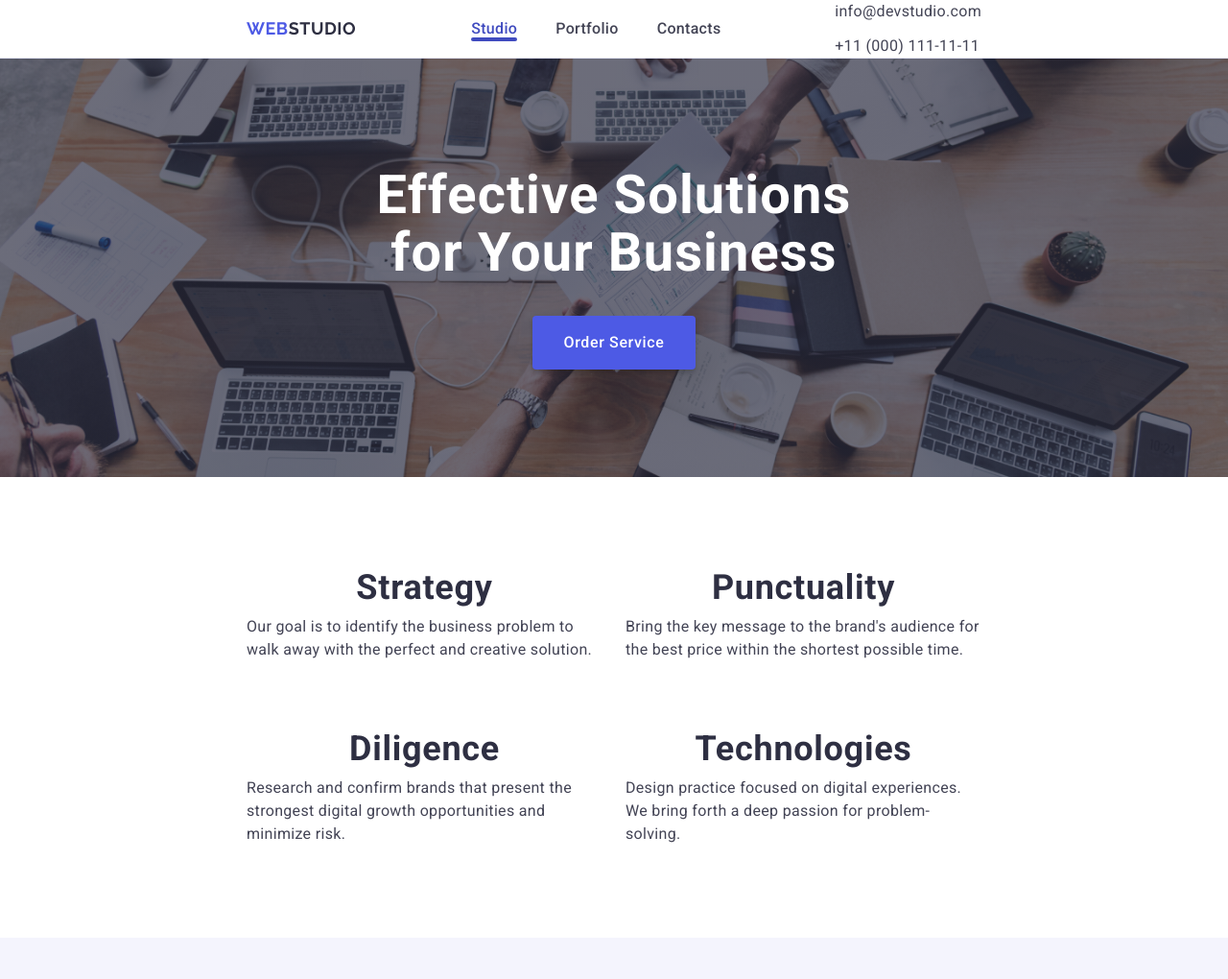
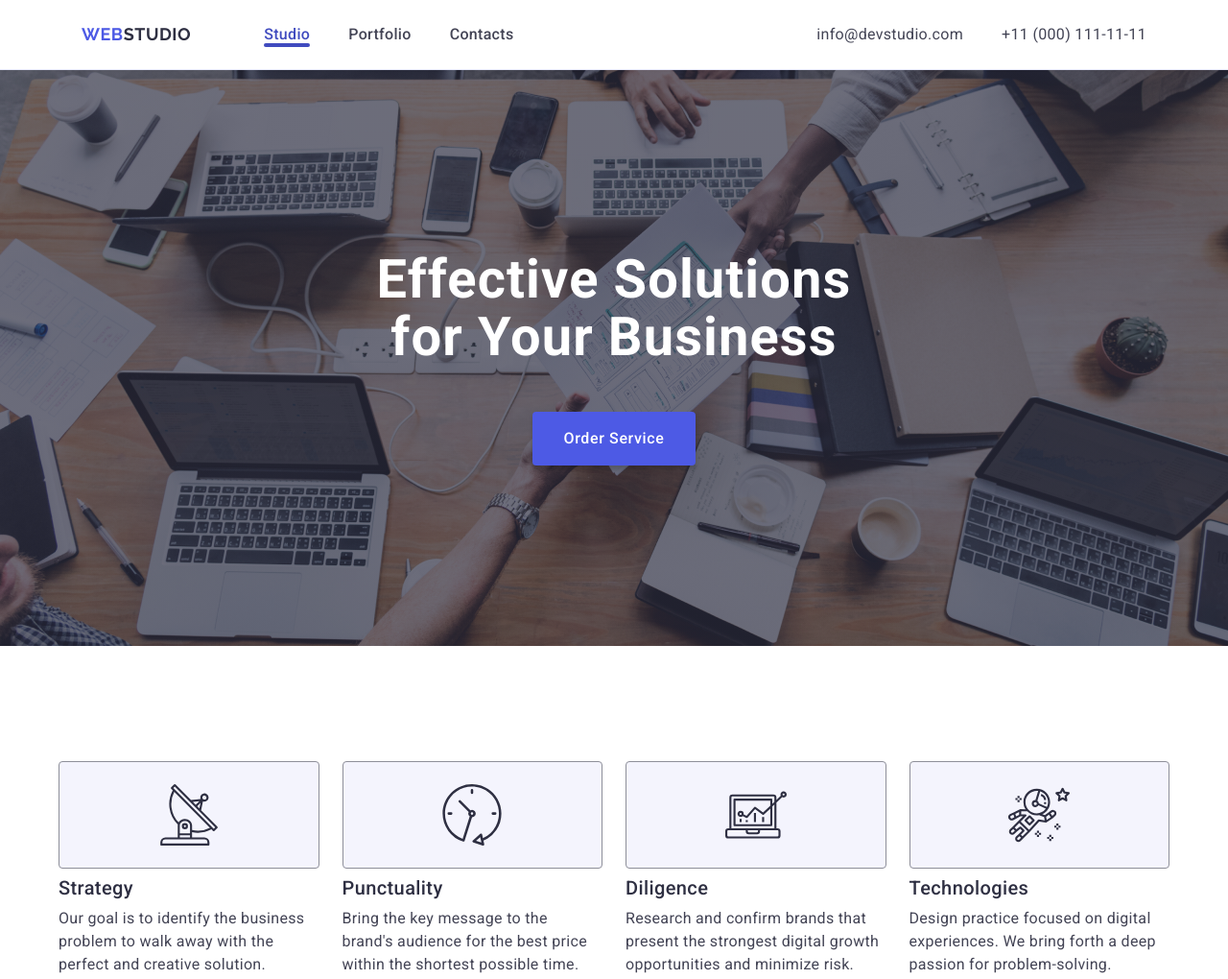
Before and after one commit to sofi-dobriak/WebStudio, a plain HTML site: page index.html in a window 1280 px wide. Shown: the top 1020 px of the page at 96% size. Drawn offline with nearby package versions, Linux system fonts and the light colour scheme.

Commit message:
Finish desktop adaptive header, hero and advantages sections

```diff
--- a/css/styles.css
+++ b/css/styles.css
@@ -196,6 +196,21 @@ input {
 
 .advantages-list {
     display: flex;
+}
+
+.advantages-icon-container {
+    display: flex;
+    align-items: center;
+    justify-content: center;
+    height: 112px;
+    background-color: #f4f4fd;
+    border-radius: 4px;
+    border: 1px solid #8e8f99;
+    margin-bottom: 8px;
+}
+
+.advantages-icon {
+    fill: #2e2f42;
 }
 
 /* Team */
@@ -1077,10 +1092,6 @@ input {
 
     /* Advantages */
 
-    .advantages-icon-container {
-        display: none;
-    }
-
     .section-sub-title {
         text-align: start;
     }
@@ -1103,7 +1114,7 @@ input {
     }
 
     .section-sub-title {
-        text-align: center;
+        text-align: start;
     }
 
     .team-list {
@@ -1177,7 +1188,6 @@ input {
         width: 288px;
     }
 
-
     /* Modal window */
 
     .modal-window {
@@ -1186,3 +1196,74 @@ input {
         padding: 72px 24px 24px 24px;
     }
 }
+
+
+/* === DESKTOP === */
+
+@media screen and (min-width: 1158px) {
+    .container {
+        max-width: 1158px;
+    }
+
+    .section {
+        padding: 120px 0;
+    }
+
+    /* Header */
+
+    .header-container {
+        padding: 24px;
+    }
+
+    .header-nav {
+        align-items: center;
+    }
+
+    .header-logo {
+        margin-right: 76px;
+    }
+
+    .header-list {
+        gap: 40px;
+    }
+
+    .address-list {
+        flex-direction: row;
+        gap: 40px;
+    }
+
+    /* Hero section */
+
+    .hero-section {
+        padding: 188px;
+    }
+
+    .hero-title {
+        margin-bottom: 48px;
+    }
+
+    /* Advantages */
+
+    .advantages-icon-container {
+        display: flex;
+    }
+
+    .advantages-sub-title {
+        text-align: start;
+        font-weight: 500;
+        font-size: 20px;
+        line-height: 1.2;
+        letter-spacing: 0.02em;
+        color: #2e2f42;
+        margin-bottom: 8px;
+    }
+
+    .advantages-list {
+        flex-wrap: nowrap;
+        gap: 24px;
+    }
+
+    .advantages-item {
+        width: calc((100% - 72px) / 4)
+    }
+}
--- a/index.html
+++ b/index.html
@@ -139,7 +139,7 @@
                                 <use class="advantages-icon" href="./images/icons.svg#icon-strategy"></use>
                             </svg>
                         </div>
-                        <h3 class="section-sub-title">Strategy</h3>
+                        <h3 class="advantages-sub-title">Strategy</h3>
                         <p class="text">
                             Our goal is to identify the business problem to walk away with
                             the perfect and creative solution.
@@ -151,7 +151,7 @@
                                 <use class="advantages-icon" href="./images/icons.svg#icon-punctuality"></use>
                             </svg>
                         </div>
-                        <h3 class="section-sub-title">Punctuality</h3>
+                        <h3 class="advantages-sub-title">Punctuality</h3>
                         <p class="text">
                             Bring the key message to the brand's audience for the best price
                             within the shortest possible time.
@@ -163,7 +163,7 @@
                                 <use class="advantages-icon" href="./images/icons.svg#icon-diligence"></use>
                             </svg>
                         </div>
-                        <h3 class="section-sub-title">Diligence</h3>
+                        <h3 class="advantages-sub-title">Diligence</h3>
                         <p class="text">
                             Research and confirm brands that present the strongest digital
                             growth opportunities and minimize risk.
@@ -175,7 +175,7 @@
                                 <use class="advantages-icon" href="./images/icons.svg#icon-technologies"></use>
                             </svg>
                         </div>
-                        <h3 class="section-sub-title">Technologies</h3>
+                        <h3 class="advantages-sub-title">Technologies</h3>
                         <p class="text">
                             Design practice focused on digital experiences. We bring forth a
                             deep passion for problem-solving.
```
